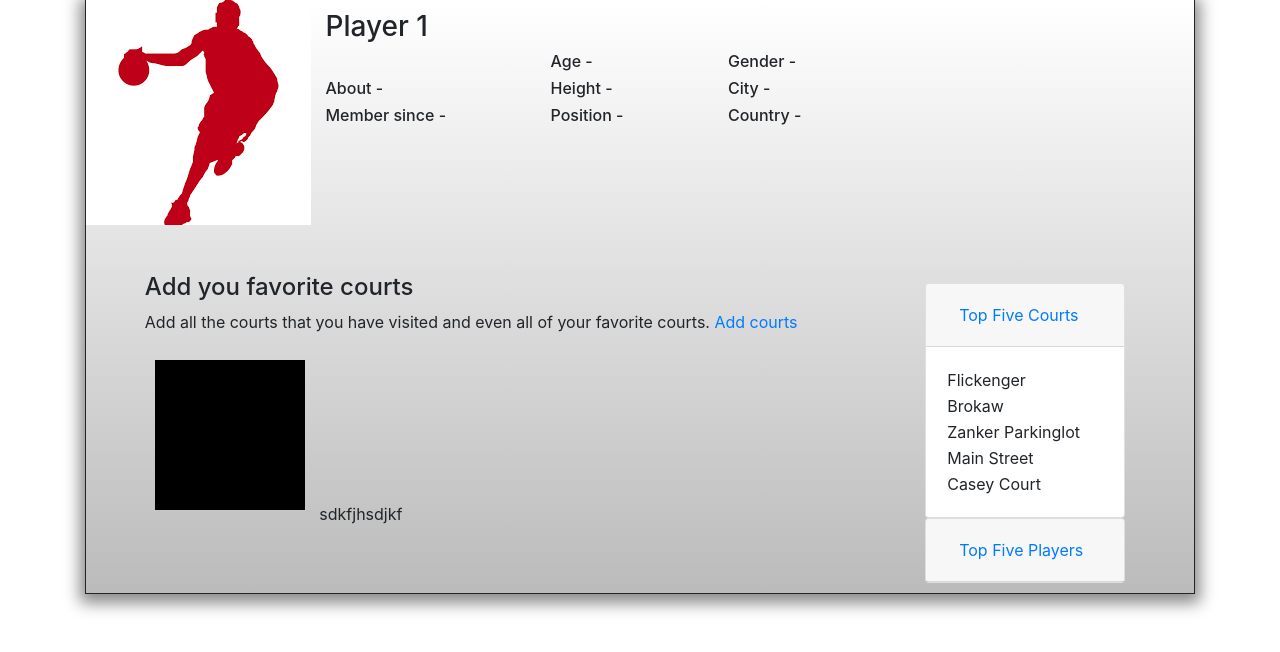
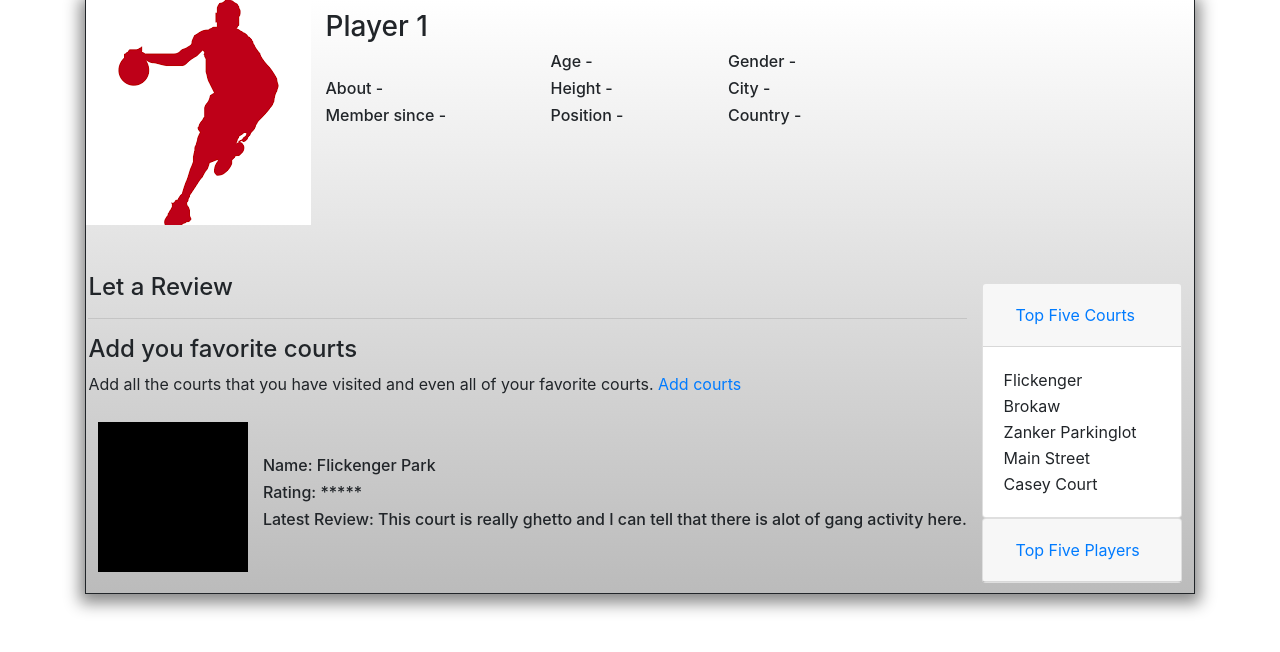
Before and after one commit to dirtyhoops/HoopFinder, a Django app: page /user_dashboard in a window 1280 px wide. Shown: the part 81-733 px from the top of the page. Run offline with Django 3.2, Linux system fonts and the light colour scheme; some libraries are stand-ins or nearby versions.

Commit message:
added more to user dashboard

```diff
--- a/apps/hoopfinder/templates/hoopfinder/user_dashboard.html
+++ b/apps/hoopfinder/templates/hoopfinder/user_dashboard.html
@@ -73,12 +73,22 @@
                 <br>
                <div class="d-flex justify-content-around">
                     <div style="display: inline-block; vertical-align:top">
+                        <h4>Let a Review</h4>
+
+
+
+
+                        <hr>
+
+
                             <h4>Add you favorite courts</h4>
                             <p>Add all the courts that you have visited and even all of your favorite courts. <a href="">Add courts</a></p>
                             <div class="fav_courts">
-                                <div style="display: inline-block; height:150px; width:150px; background-color: black; margin: 10px;"></div>
-                                <div class="court_desc" style="display: inline-block">
-                                    <p>sdkfjhsdjkf</p>
+                                <div style="display: inline-block; height:150px; width:150px; vertical-align: middle;background-color: black; margin: 10px;"></div>
+                                <div class="court_desc" style="display: inline-block; vertical-align: middle;">
+                                    <h6>Name: Flickenger Park</h6>
+                                    <h6>Rating: *****</h6>
+                                    <h6>Latest Review: This court is really ghetto and I can tell that there is alot of gang activity here.</h6>
                                 </div>
                             </div>
 
```
